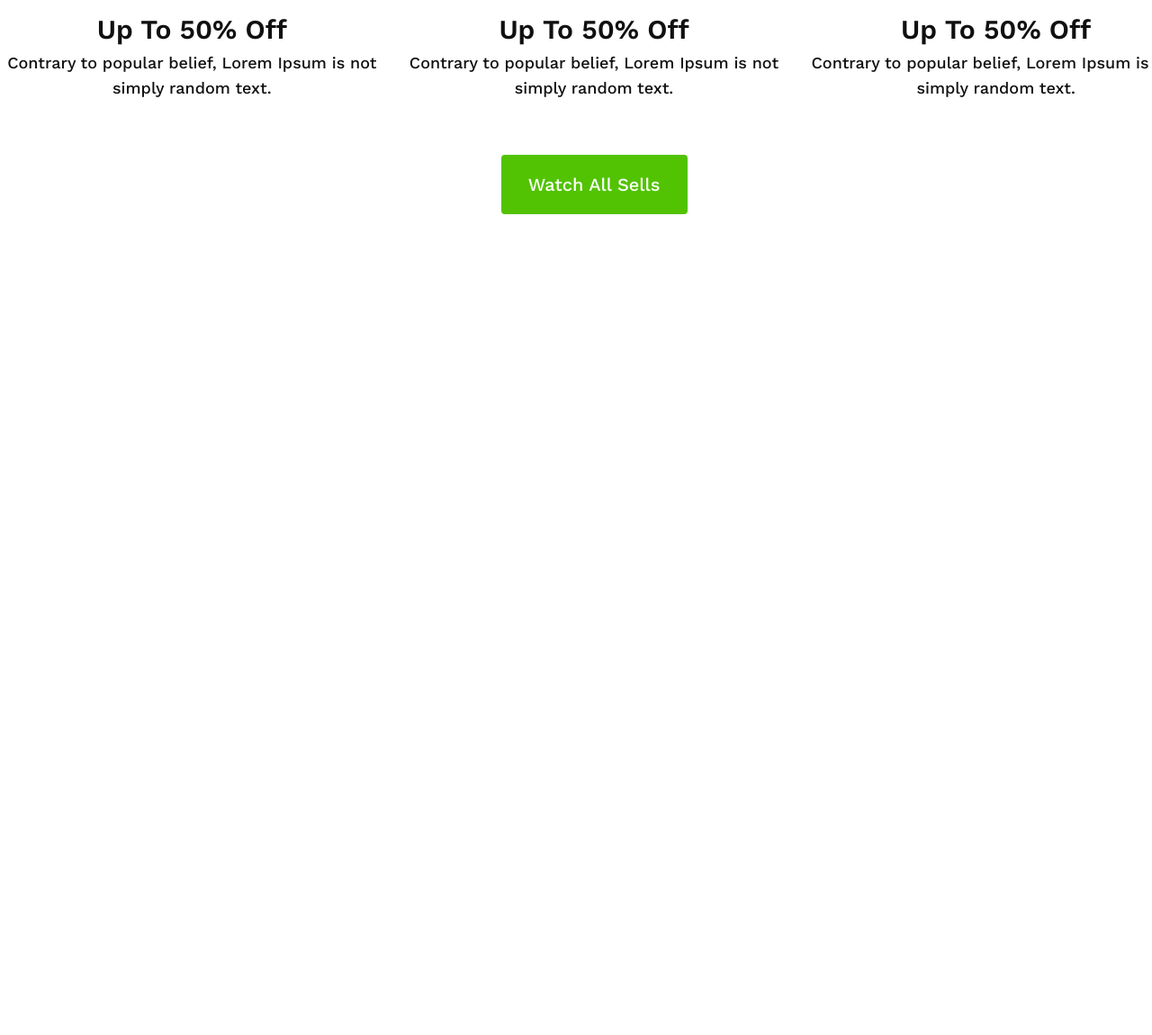
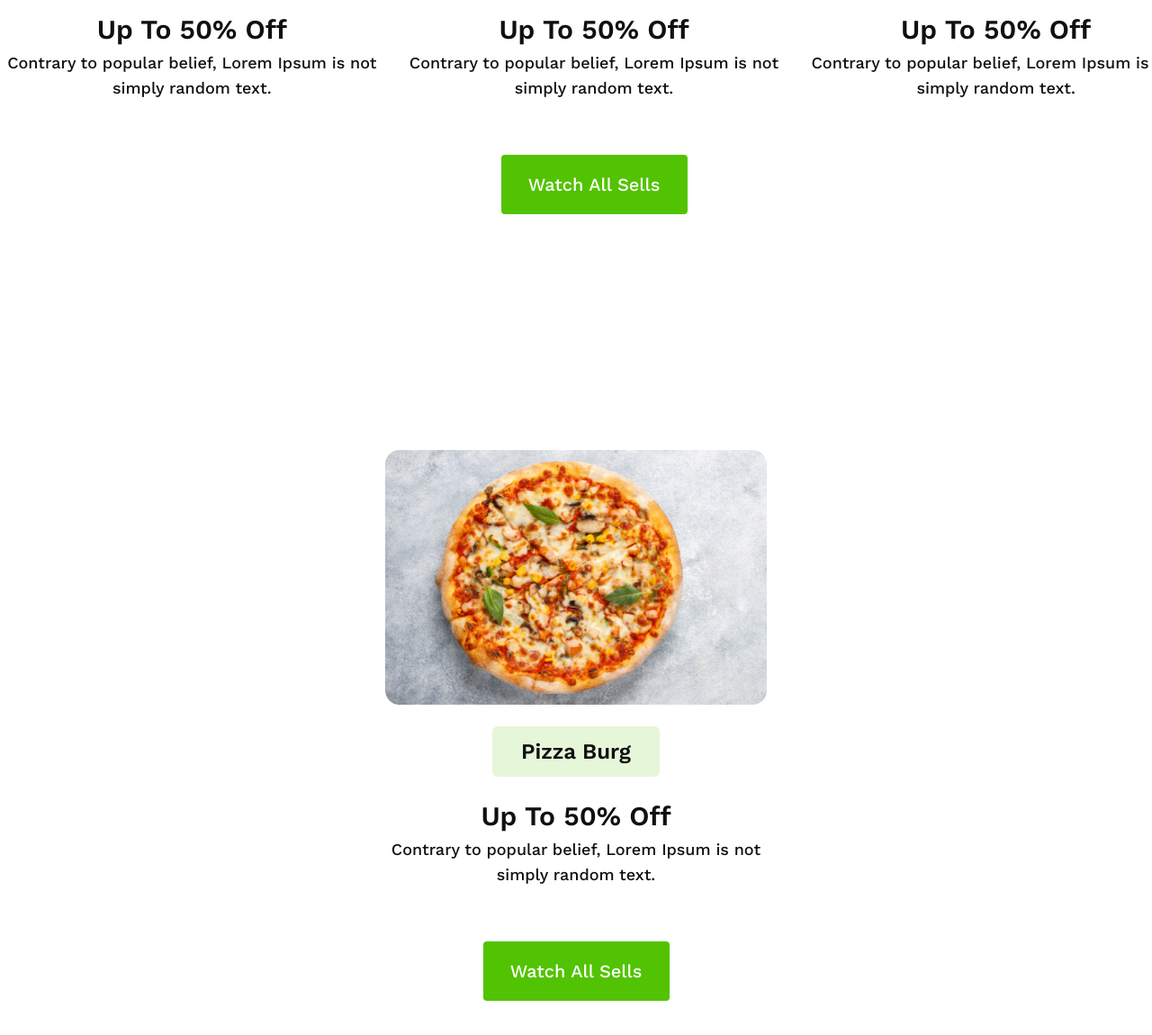
Before and after one commit to devtafsirulhasan/good-food-online, a plain HTML site: page index.html in a window 1280 px wide. Shown: the part 1566-2716 px from the top of the page at 90% size. Before the commit the page ends 1866 px from the top, so only its background shows below. Drawn offline with nearby package versions, Linux system fonts and the light colour scheme.

Commit message:
card section commit

```diff
--- a/index.html
+++ b/index.html
@@ -50,6 +50,17 @@
         <button class="see-all-product">Watch All Sells</button>
     </div>
     </section>
+<section class="card-main">
+    <div class="card-parent">
+        <div class="card">
+            <img class="card-image" src="/assets/pizza.png" alt="">
+            <button class="card-food-btn">Pizza Burg</button>
+            <h3 class="card-discount">Up To 50% Off</h3>
+            <p class="card-food-description">Contrary to popular belief, Lorem Ipsum is not simply random text.</p>
+            <button class="see-all-product">Watch All Sells</button>
+        </div>
+    </div>
+</section>
 </body>
 
 </html>
--- a/style/style.css
+++ b/style/style.css
@@ -114,7 +114,7 @@
     height: 283px;
 }
 
-.food-btn {
+.food-btn, .card-food-btn{
     color: rgb(16, 16, 16);
     font-family: Work Sans;
     font-size: 24px;
@@ -130,7 +130,7 @@
     display: block;
 }
 
-.discount {
+.discount, .card-discount{
     color: rgb(16, 16, 16);
     font-family: Work Sans;
     font-size: 30px;
@@ -140,7 +140,7 @@
     text-align: center;
 }
 
-.food-description {
+.food-description, .card-food-description{
     color: rgb(16, 16, 16);
     font-family: Work Sans;
     font-size: 18px;
@@ -167,3 +167,12 @@
     margin: 0 auto;
     display: block;
 }
+/* Start card section */
+.card-main{
+    padding:200px 0;
+}
+.card-parent{
+    margin:0 auto;
+    width: 424px;
+    text-align:center;
+}
```
